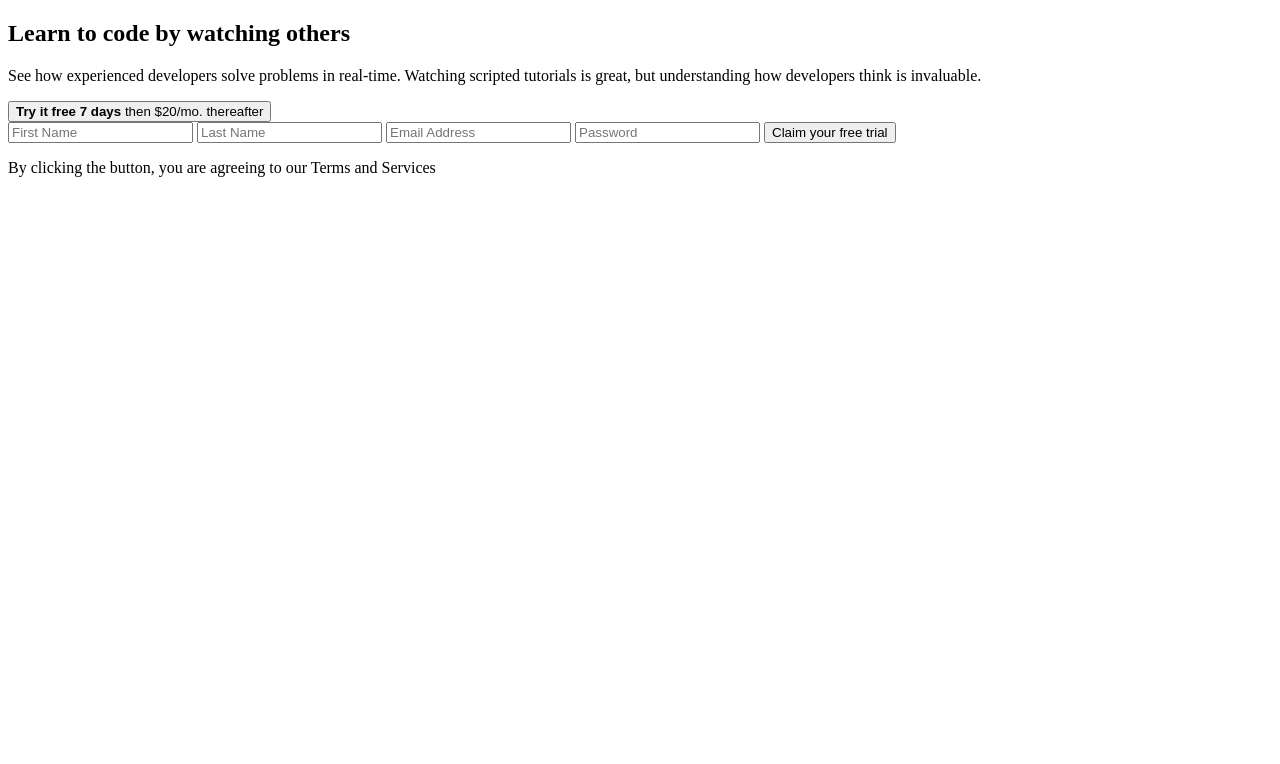
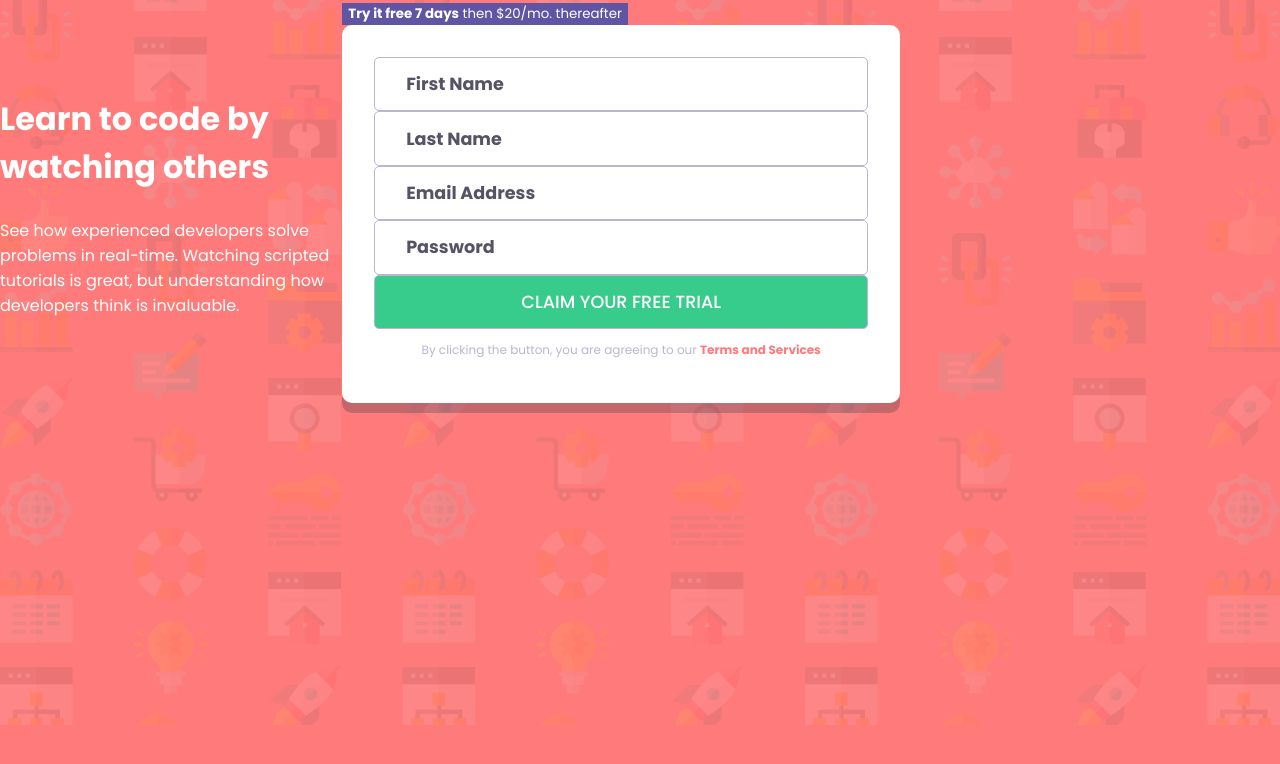
Before and after one commit to DavidPokrajac/IntroComponentWithSignupForm, a plain HTML site: page index.html in a window 1280 px wide. Drawn offline with Linux system fonts and the light colour scheme.

Commit message:
added styles

```diff
--- /dev/null
+++ b/_fontFamily.scss
@@ -0,0 +1 @@
+@import url('https://fonts.googleapis.com/css2?family=Poppins:wght@400;500;600;700&display=swap');
--- /dev/null
+++ b/_variables.scss
@@ -0,0 +1,9 @@
+$red: hsl(0, 100%, 74%);
+$green: hsl(154, 59%, 51%);
+$blue: hsl(248, 32%, 49%);
+$darkBlue: hsl(249, 10%, 26%);
+$grayishBlue: hsl(246, 25%, 77%);
+
+$defaultFontSize: 16px;
+
+$fontFamily: 'Poppins', sans-serif;
--- a/index.html
+++ b/index.html
@@ -7,6 +7,8 @@
   <link rel="icon" type="image/png" sizes="32x32" href="./images/favicon-32x32.png">
 
   <title>Frontend Mentor | Intro component with sign up form</title>
+
+  <link href="main.css" type="text/css" rel="stylesheet" />
 </head>
 <body>
   <main>
@@ -18,7 +20,7 @@
       </p>
     </section>
     <section>
-      <button>
+      <button class="ctaBtn">
         <strong>Try it free 7 days</strong> then $20/mo. thereafter
       </button>
       <form>
--- /dev/null
+++ b/main.scss
@@ -0,0 +1,74 @@
+@use "sass:color";
+@import "fontFamily", "variables";
+
+*,
+*::before,
+*::after {
+    box-sizing: border-box;
+}
+
+html {
+    font-size: $defaultFontSize;
+}
+
+body {
+    margin: 0;
+    font-family: $fontFamily;
+    background: url('./images/bg-intro-desktop.png') no-repeat top left/cover, $red;
+    color: lighten($grayishBlue, 90);
+}
+
+main {
+    display: flex;
+    justify-content: center;
+    align-items: center;
+    max-width: 900px;
+    width: 90%;
+}
+
+h1 {
+    font-size: 2rem;
+}
+
+form {
+    background: white;
+    padding: 2rem;
+    border-radius: 10px;
+    box-shadow: 0 10px 0 rgba($darkBlue, 0.3);
+    input {
+        border: 1px solid $grayishBlue;
+        border-radius: 5px;
+        font-family: inherit;
+        color: $darkBlue;
+        font-weight: 700;
+        font-size: 1.1rem;
+        padding: 0.75em 1.75em;
+        display: inline-block;
+        width: 100%;
+        &::placeholder {
+            color: lighten($darkBlue, 10);
+        }
+        &[type="submit"] {
+            text-transform: uppercase;
+            background: $green;
+            color: white;
+            font-weight: 500;
+        }
+    }
+    p {
+        color: $grayishBlue;
+        font-size: 75%;
+        text-align: center;
+        span {
+            color: $red;
+            font-weight: 700;
+        }
+    }
+}
+
+.ctaBtn {
+    background: $blue;
+    color: inherit;
+    border: none;
+    font-family: inherit;
+}
```
Also changed, not shown: main.css (added), 1 other file.
